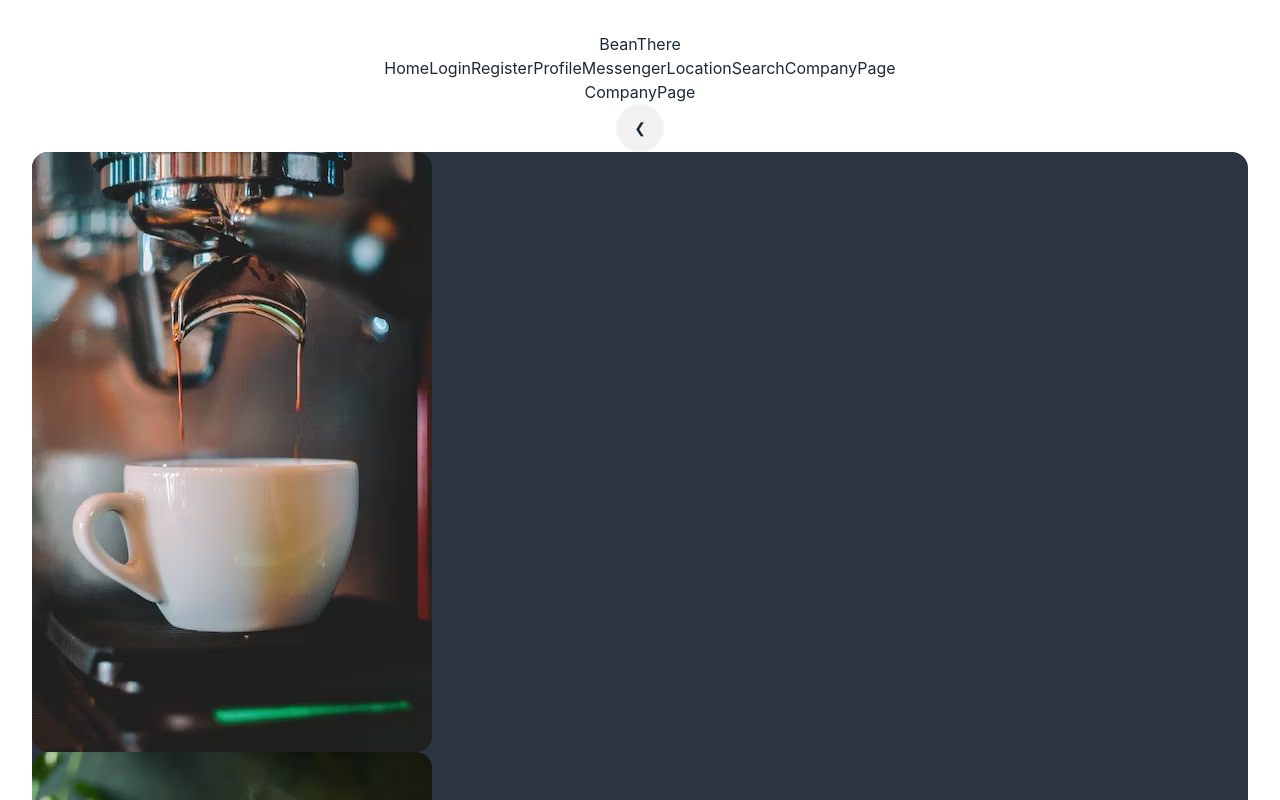
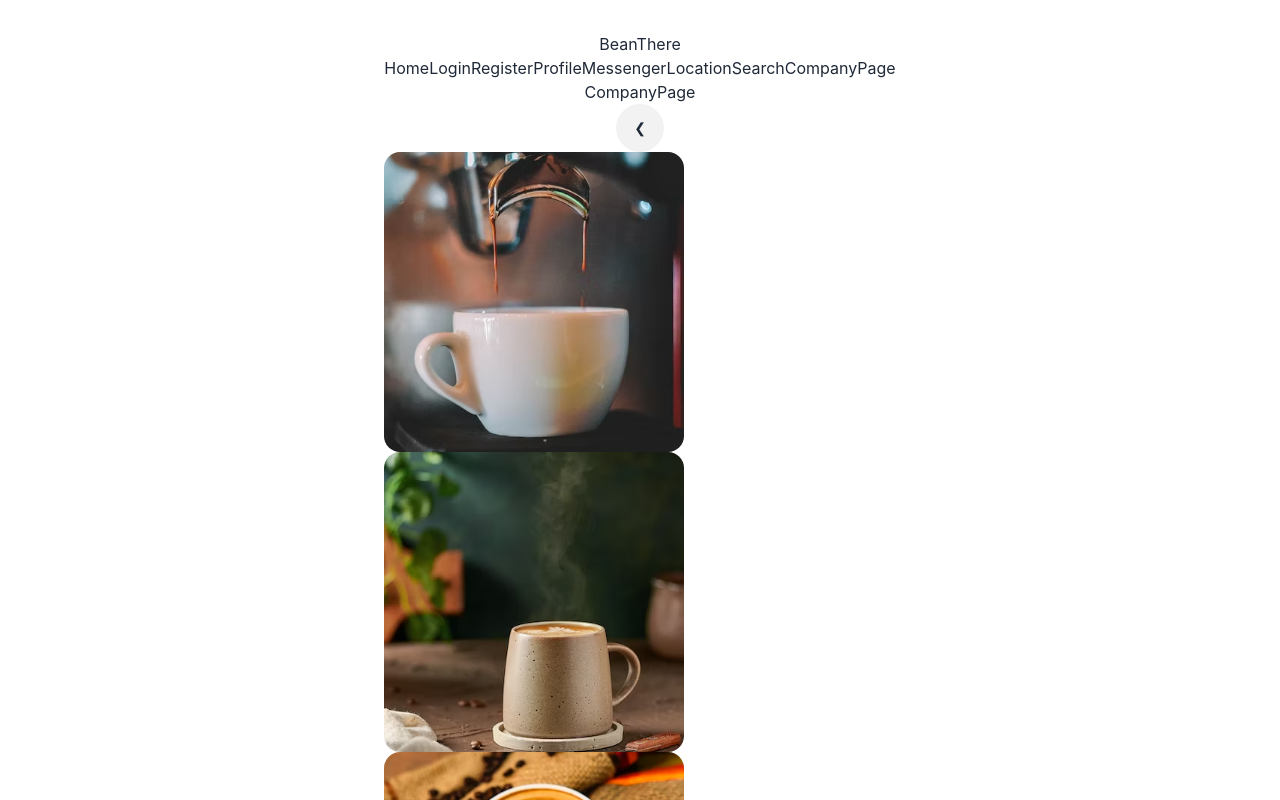
Before and after one commit to alisabondar/bean-there, a React (Vite) app in the folder client/: page /company in a window 1280 px wide. Shown: the top 800 px of the page. Built offline with nearby package versions, Linux system fonts and the light colour scheme.

Commit message:
basic carousel made

```diff
--- a/client/src/components/CompanyPage/PhotoCarousel.jsx
+++ b/client/src/components/CompanyPage/PhotoCarousel.jsx
@@ -1,6 +1,6 @@
 import { useState } from 'react';
-export default function PhotoCarousal() {
 
+export default function PhotoCarousel() {
   const images = [
     '/assets/coffee-mock-1.jpeg',
     '/assets/coffee-mock-2.jpeg',
@@ -12,21 +12,28 @@ export default function PhotoCarousal() {
   ];
 
   const [currentSlide, setCurrentSlide] = useState(0);
+  const [translateX, setTranslateX] = useState(0);
 
   const nextSlide = () => {
-  setCurrentSlide((prev) => (prev + 1) % images.length);
+    if (currentSlide < images.length - 3) {
+      setCurrentSlide(currentSlide + 1);
+      setTranslateX(translateX - 300);
+    } else {
+      setCurrentSlide(0);
+      setTranslateX(0);
+    }
   };
 
+
   const prevSlide = () => {
-  setCurrentSlide((prev) => (prev - 1 + images.length) % images.length);
+    if (currentSlide === 0) {
+      setCurrentSlide(images.length - 3);
+      setTranslateX(-(images.length - 3) * 300 );
+    } else {
+      setCurrentSlide(currentSlide - 1);
+      setTranslateX(translateX + 300);
+    }
   };
-
-const displayedImages = [
-  images[currentSlide % images.length],
-  images[(currentSlide + 1) % images.length],
-  images[(currentSlide + 2) % images.length],
-  images[(currentSlide + 3) % images.length],
-];
 
   return (
     <div className="flex flex-col items-center space-y-8">
@@ -37,20 +44,20 @@ return (
             ❮
           </button>
         </div>
-
         {/* Carousel */}
-        <div className="relative w-70% mx-4 overflow-hidden">
-          <div className="flex transition-all ease-in-out duration-300 transform rounded-box max-w-xl px-6 py-2 space-x-2 bg-neutral ">
-            {displayedImages.map((image, index) => (
+        <div className="max-w-full overflow-hidden flex">
+          <div className="flex flex-row" style={{ transform: `translateX(${translateX}px)`, transition: 'transform 0.5s ease-in-out' }}>
+            {images.map((image, index) => (
+              <div style={{ width: '300px', height: '300px', overflow: 'hidden' }} key={index}>
                 <img
-                key={index}
                   src={image}
-                className="rounded-box w-[25%] opacity-100 -translate-x-3"
+                  style={{ width: '100%', height: '100%', objectFit: 'cover' }}
+                  className="rounded-box opacity-100"
                 />
+              </div>
             ))}
           </div>
         </div>
-
         {/* Next Button */}
         <div className="flex items-center pr-4 z-10">
           <button onClick={nextSlide} className="btn btn-circle">
@@ -58,13 +65,6 @@ return (
           </button>
         </div>
       </div>
-        <div className="carousel carousel-center max-w-2/4 p-4 space-x-4 bg-neutral rounded-box">
-          {images.map((imageSrc, index) => (
-            <div key={index} className="carousel-item">
-              <img src={imageSrc} className="rounded-box" alt={`Slide ${index}`} />
-            </div>
-          ))}
-        </div>
     </div>
   );
 }
```
Lines whose indentation alone changed are shown as unchanged.
